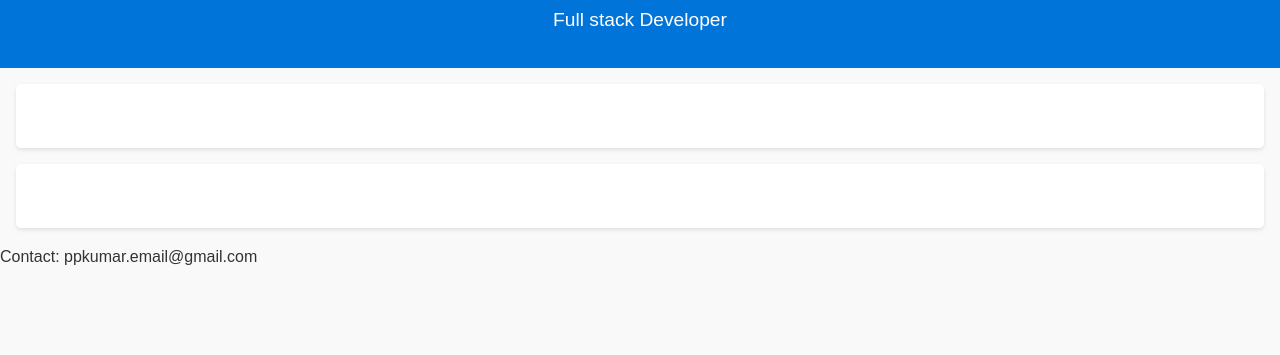
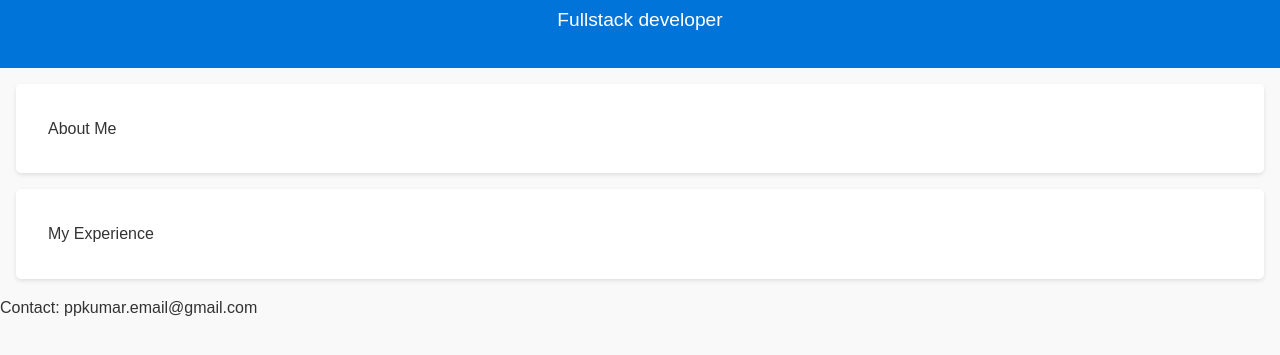
Before and after one commit to mailtopk/Resume, a plain HTML site: page index.html in a window 1280 px wide. Shown: the part 99-454 px from the top of the page. Drawn offline with Linux system fonts and the light colour scheme.

Commit message:
Update index.html

```diff
--- a/index.html
+++ b/index.html
@@ -4,24 +4,26 @@
     <meta charset="UTF-8">
     <meta name="viewport" content="width=device-width, initial-scale=1.0">
     <title>Prashant Pooboni - Resume</title>
+    <!-- Link your custom CSS stylesheet here -->
     <link rel="stylesheet" href="styles.css">
 </head>
 <body>
     <!-- Your resume content goes here -->
     <header>
         <h1>Prashant Pooboni</h1>
-        <p>Full stack Developer</p>
+        <p>Fullstack developer</p>
     </header>
     <section id="about">
-        <!-- Add your personal information, skills, and summary -->
+        About Me
     </section>
     <section id="experience">
-        <!-- Add your work experience -->
+        My Experience
     </section>
     <!-- Add other sections like education, projects, etc. -->
     <footer>
         <p>Contact: ppkumar.email@gmail.com</p>
     </footer>
+    <!-- Add any JavaScript scripts here -->
     <script>
         // Smooth scroll to section when clicking on navigation links
         document.querySelectorAll('a[href^="#"]').forEach(anchor => {
```
Lines whose indentation alone changed are shown as unchanged.
